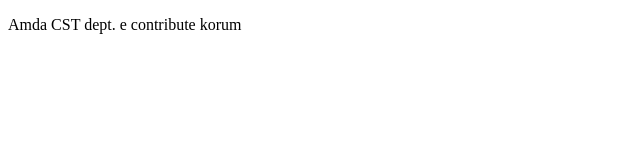
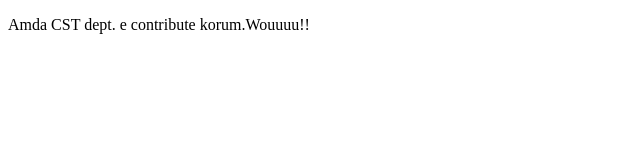
Before and after one commit to LOST16973/CST-WEBSITE404, a plain HTML site: page index.html in a window 1280 px wide. Shown: the full height of the page, 0-640 px from the left. Drawn offline with Linux system fonts and the light colour scheme.

Commit message:
Update index.html

```diff
--- a/index.html
+++ b/index.html
@@ -4,6 +4,6 @@
     <title>Website 404</title>
 </head>
 <body>
-    <p>Amda CST dept. e contribute korum</p>
+    <p>Amda CST dept. e contribute korum.Wouuuu!!</p>
 </body>
 </html>
```
